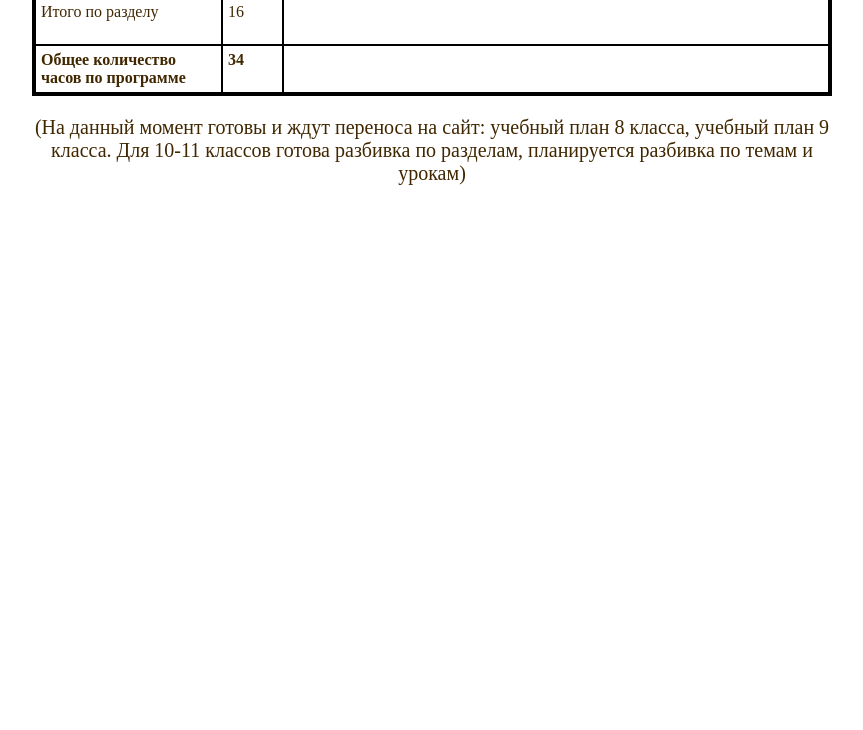
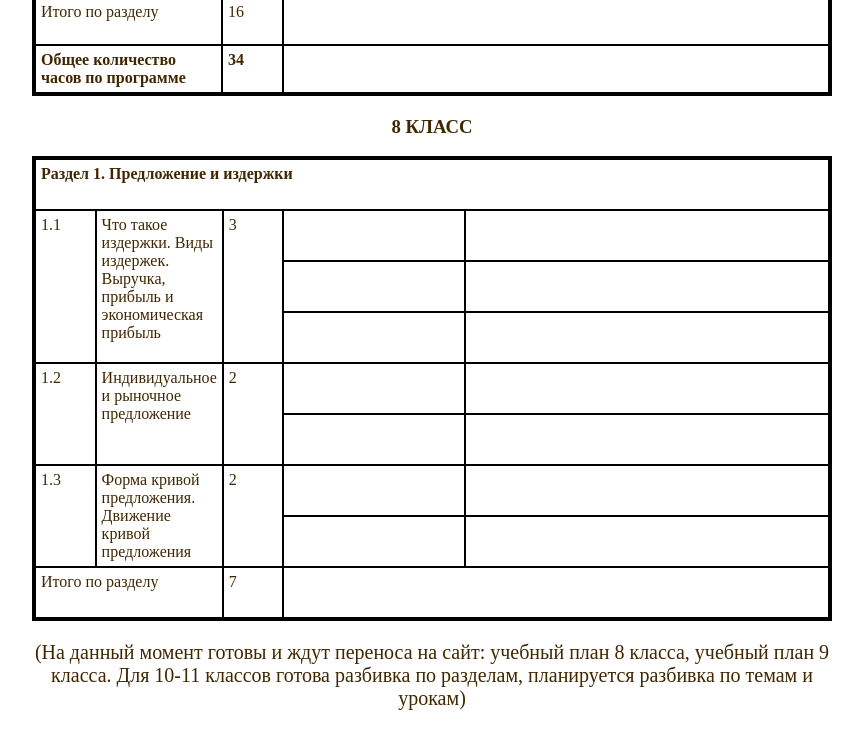
Before and after one commit to KabardinAlexander/project-site, a plain HTML site: page syllabus.html in a window 1280 px wide. Shown: the part 5100-5830 px from the top of the page, without its empty margins (208-1071 px from the left). Before the commit the page ends 5305 px from the top, so only its background shows below. Drawn offline with Linux system fonts and the light colour scheme.

Commit message:
Update syllabus.html

```diff
--- a/syllabus.html
+++ b/syllabus.html
@@ -164,6 +164,37 @@
         <div class="cdiv57"></div>
       </div>
       <p></p>
+      <h3 id="8-grade">8 КЛАСС</h3>
+      <div class="dplan-grid">
+        <div class="ddiv1 bold">Раздел 1. Предложение и издержки</div>
+        <div class="ddiv2">1.1</div>
+        <div class="ddiv3">1.2</div>
+        <div class="ddiv4">1.3</div>
+        <div class="ddiv5">Итого по разделу</div>
+        <div class="ddiv6">Что такое издержки. Виды издержек. Выручка, прибыль и экономическая прибыль</div>
+        <div class="ddiv7">Индивидуальное и рыночное предложение</div>
+        <div class="ddiv8">Форма кривой предложения. Движение кривой предложения</div>
+        <div class="ddiv9">3</div>
+        <div class="ddiv10">2</div>
+        <div class="ddiv11">2</div>
+        <div class="ddiv12">7</div>
+        <div class="ddiv13"> </div>
+        <div class="ddiv14"> </div>
+        <div class="ddiv15"> </div>
+        <div class="ddiv16"> </div>
+        <div class="ddiv17"> </div>
+        <div class="ddiv18"> </div>
+        <div class="ddiv19"> </div>
+        <div class="ddiv20"> </div>
+        <div class="ddiv21"> </div>
+        <div class="ddiv22"> </div>
+        <div class="ddiv23"> </div>
+        <div class="ddiv24"> </div>
+        <div class="ddiv25"> </div>
+        <div class="ddiv26"> </div>
+        <div class="ddiv27"> </div>
+      </div>
+      <p></p>
       <p>(На данный момент готовы и ждут переноса на сайт: учебный план 8 класса, учебный план 9 класса. Для 10-11 классов готова разбивка по разделам, планируется разбивка по темам и урокам)</p>
     </main>
   </body>
```
